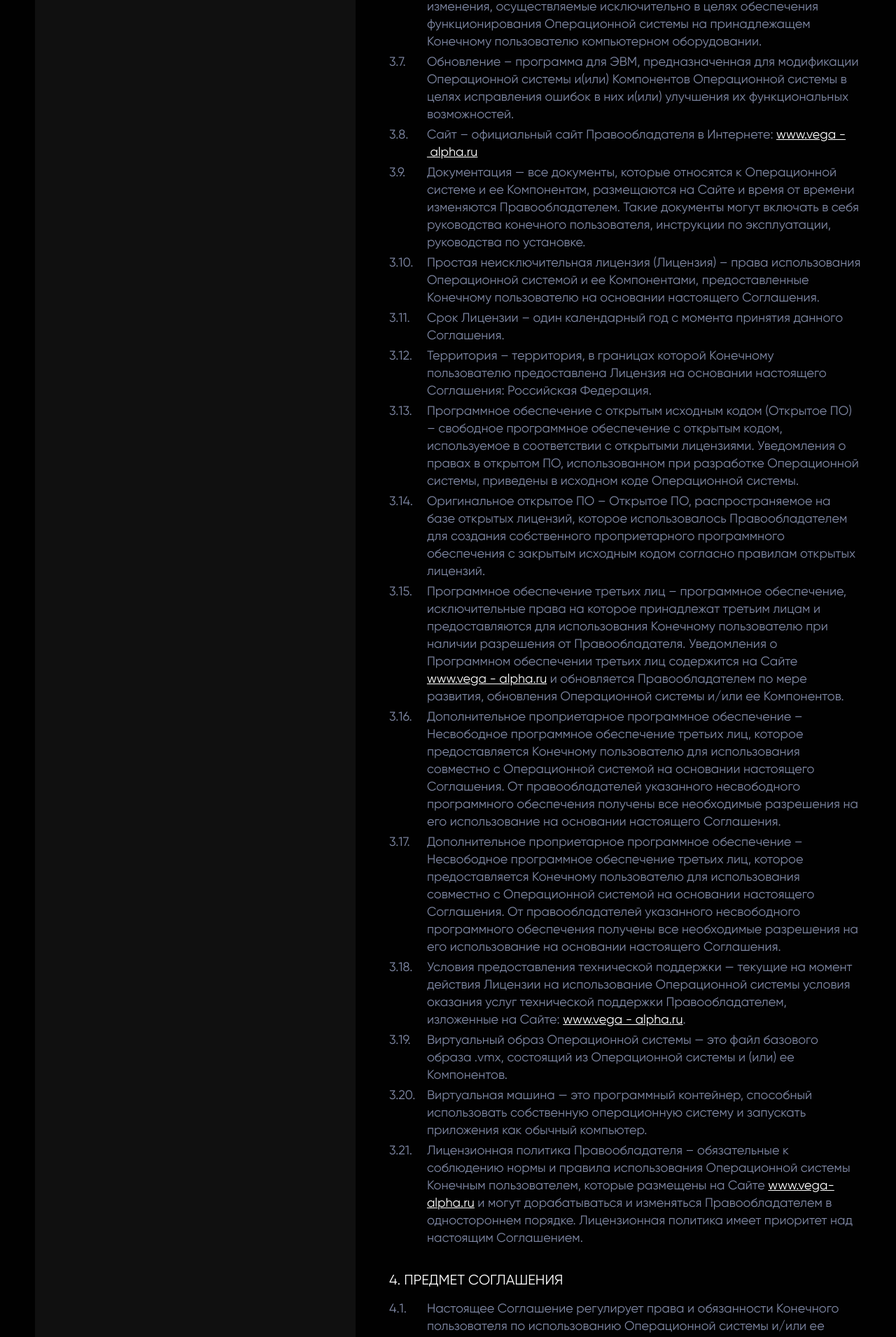
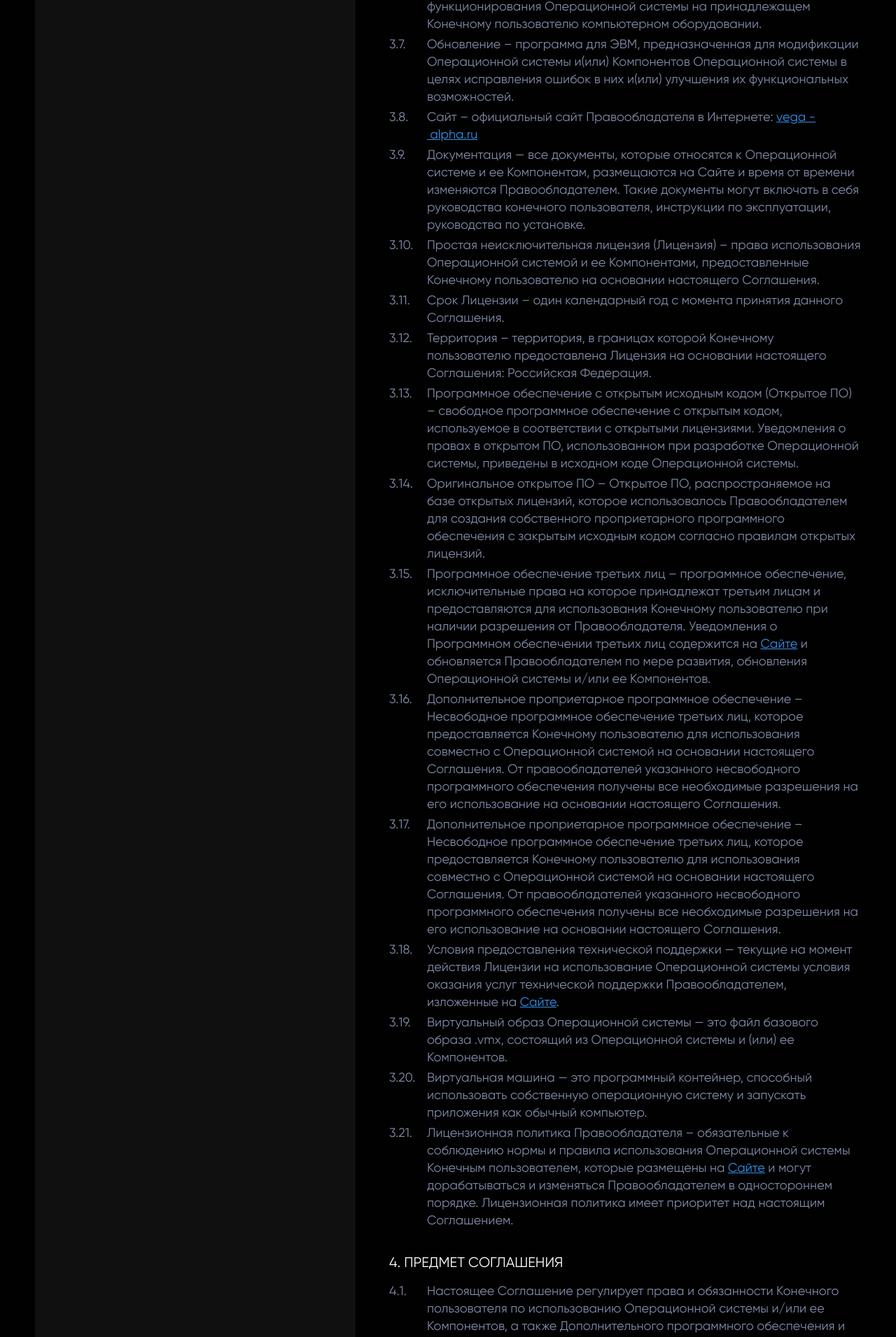
Before and after one commit to dTroshin11/cosmos2, a React (Create React App) app: page /documents in a window 1280 px wide. Shown: the part 2333-4244 px from the top of the page at 70% size. Built offline with nearby package versions, Linux system fonts and the light colour scheme.

Commit message:
some fixes

```diff
--- a/src/pages/Documents/Documents.jsx
+++ b/src/pages/Documents/Documents.jsx
@@ -6,7 +6,7 @@ import { useEffect, useRef, useState } from "react";
 const Documents = () => {
 
     useEffect(() => {
-        window.scrollTo(0,0)
+        window.scrollTo(0, 0)
     }, [])
 
     const [showAnchors, setShowAnchors] = useState(true)
@@ -91,7 +91,7 @@ const Documents = () => {
             },
             {
                 number: <>2.2.</>,
-                text: <>Использование Сервиса на иных условиях, отличных от описанных в Соглашении, не допускается. Действующая редакция Соглашения доступна по адресу: <a href="https://vega-alpha.ru/" target="_blank" rel="noopener noreferrer">www.vega&nbsp;-&nbsp;alpha.ru</a></>
+                text: <>Использование Сервиса на иных условиях, отличных от описанных в Соглашении, не допускается. Действующая редакция Соглашения доступна по <a href="https://vega-alpha.ru/" target="_blank" rel="noopener noreferrer">адресу</a></>
             },
             {
                 number: <>2.3.</>,
@@ -492,7 +492,7 @@ const Documents = () => {
             },
             {
                 number: <>2.7.</>,
-                text: <>Настоящее Соглашение может изменяться Правообладателем в одностороннем порядке без дополнительного письменного извещения Пользователя. Актуальная версия Соглашения размещена на Сайт <a href="https://vega-alpha.ru/" target="_blank" rel="noopener noreferrer">www.vega&nbsp;-&nbsp;alpha.ru</a></>
+                text: <>Настоящее Соглашение может изменяться Правообладателем в одностороннем порядке без дополнительного письменного извещения Пользователя. Актуальная версия Соглашения размещена на <a href="https://vega-alpha.ru/" target="_blank" rel="noopener noreferrer">Сайт</a></>
             }
         ],
         [
@@ -526,7 +526,7 @@ const Documents = () => {
             },
             {
                 number: <>3.8.</>,
-                text: <>Сайт – официальный сайт Правообладателя в Интернете: <a href="https://vega-alpha.ru/" target="_blank" rel="noopener noreferrer">www.vega&nbsp;-&nbsp;alpha.ru</a></>
+                text: <>Сайт – официальный сайт Правообладателя в Интернете: <a href="https://vega-alpha.ru/" target="_blank" rel="noopener noreferrer">vega&nbsp;-&nbsp;alpha.ru</a></>
             },
             {
                 number: <>3.9.</>,
@@ -554,7 +554,7 @@ const Documents = () => {
             },
             {
                 number: <>3.15.</>,
-                text: <>Программное обеспечение третьих лиц – программное обеспечение, исключительные права на которое принадлежат третьим лицам и предоставляются для использования Конечному пользователю при наличии разрешения от Правообладателя. Уведомления о Программном обеспечении третьих лиц содержится на Сайте <a href="https://vega-alpha.ru/" target="_blank" rel="noopener noreferrer">www.vega&nbsp;-&nbsp;alpha.ru</a> и обновляется Правообладателем по мере развития, обновления Операционной системы и/или ее Компонентов.</>
+                text: <>Программное обеспечение третьих лиц – программное обеспечение, исключительные права на которое принадлежат третьим лицам и предоставляются для использования Конечному пользователю при наличии разрешения от Правообладателя. Уведомления о Программном обеспечении третьих лиц содержится на <a href="https://vega-alpha.ru/" target="_blank" rel="noopener noreferrer">Сайте</a> и обновляется Правообладателем по мере развития, обновления Операционной системы и/или ее Компонентов.</>
             },
             {
                 number: <>3.16.</>,
@@ -566,7 +566,7 @@ const Documents = () => {
             },
             {
                 number: <>3.18.</>,
-                text: <>Условия предоставления технической поддержки — текущие на момент действия Лицензии на использование Операционной системы условия оказания услуг технической поддержки Правообладателем, изложенные на Сайте: <a href="https://vega-alpha.ru/" target="_blank" rel="noopener noreferrer">www.vega&nbsp;-&nbsp;alpha.ru</a>. </>
+                text: <>Условия предоставления технической поддержки — текущие на момент действия Лицензии на использование Операционной системы условия оказания услуг технической поддержки Правообладателем, изложенные на <a href="https://vega-alpha.ru/" target="_blank" rel="noopener noreferrer">Сайте</a>.</>
             },
             {
                 number: <>3.19.</>,
@@ -578,7 +578,7 @@ const Documents = () => {
             },
             {
                 number: <>3.21.</>,
-                text: <>Лицензионная политика Правообладателя – обязательные к соблюдению нормы и правила использования Операционной системы Конечным пользователем, которые размещены на Сайте <a href="https://vega-alpha.ru/" target="_blank" rel="noopener noreferrer">www.vega-alpha.ru</a> и могут дорабатываться и изменяться Правообладателем в одностороннем порядке. Лицензионная политика имеет приоритет над настоящим Соглашением. </>
+                text: <>Лицензионная политика Правообладателя – обязательные к соблюдению нормы и правила использования Операционной системы Конечным пользователем, которые размещены на <a href="https://vega-alpha.ru/" target="_blank" rel="noopener noreferrer">Сайте</a> и могут дорабатываться и изменяться Правообладателем в одностороннем порядке. Лицензионная политика имеет приоритет над настоящим Соглашением. </>
             },
         ],
         [
@@ -600,28 +600,28 @@ const Documents = () => {
             },
             {
                 number: <>4.4.1.</>,
-                text: <>Операционная система и ее Компоненты являются составным произведением и содержит компоненты собственной разработки Правообладателя, самостоятельные и переработанные программные компоненты третьих лиц, распространяемые на основании отдельных лицензий, включая свободные.
+                text: <div><div style={{ marginBottom: '10px' }}>Операционная система и ее Компоненты являются составным произведением и содержит компоненты собственной разработки Правообладателя, самостоятельные и переработанные программные компоненты третьих лиц, распространяемые на основании отдельных лицензий, включая свободные.</div>
 
-                    Операционная система разработана на базе Базовой ОС FreeBSD версия 13.2 (Базовая ОС). Исключительные права на Операционную систему и/или ее Компоненты принадлежат Правообладателю.
+                    <div style={{ marginBottom: '10px' }}>Операционная система разработана на базе Базовой ОС FreeBSD версия 13.2 (Базовая ОС). Исключительные права на Операционную систему и/или ее Компоненты принадлежат Правообладателю.</div>
 
-                    Исходный код Базовой ОС является открытым и доступен по <a href="https://www.freebsd.org/" target="_blank" rel="noopener noreferrer">https://www.freebsd.org/</a>. Уведомления о правах на Базовую ОС приведены ниже а также на сайте правообладателя Базовой ОС <a href="https://www.freebsd.org/copyright/freebsd-license/" target="_blank" rel="noopener noreferrer">https://www.freebsd.org/copyright/freebsd-license/</a>:
-                    Copyright 1992-2023 The FreeBSD Project.
-                    Redistribution and use in source and binary forms, with or without modification, are permitted provided that the following conditions are met:
-                    •	Redistributions of source code must retain the above copyright notice, this list of conditions and the following disclaimer.
-                    •	Redistributions in binary form must reproduce the above copyright notice, this list of conditions and the following disclaimer in the documentation and/or other materials provided with the distribution.
-                    THIS SOFTWARE IS PROVIDED BY THE AUTHOR AND CONTRIBUTORS "AS IS" AND ANY EXPRESS OR IMPLIED WARRANTIES, INCLUDING, BUT NOT LIMITED TO, THE IMPLIED WARRANTIES OF MERCHANTABILITY AND FITNESS FOR A PARTICULAR PURPOSE ARE DISCLAIMED. IN NO EVENT SHALL THE AUTHOR OR CONTRIBUTORS BE LIABLE FOR ANY DIRECT, INDIRECT, INCIDENTAL, SPECIAL, EXEMPLARY, OR CONSEQUENTIAL DAMAGES (INCLUDING, BUT NOT LIMITED TO, PROCUREMENT OF SUBSTITUTE GOODS OR SERVICES; LOSS OF USE, DATA, OR PROFITS; OR BUSINESS INTERRUPTION) HOWEVER CAUSED AND ON ANY THEORY OF LIABILITY, WHETHER IN CONTRACT, STRICT LIABILITY, OR TORT (INCLUDING NEGLIGENCE OR OTHERWISE) ARISING IN ANY WAY OUT OF THE USE OF THIS SOFTWARE, EVEN IF ADVISED OF THE POSSIBILITY OF SUCH DAMAGE.
-                    The views and conclusions contained in the software and documentation are those of the authors and should not be interpreted as representing official policies, either expressed or implied, of the FreeBSD Project.
+                    <div style={{ marginBottom: '10px' }}>Исходный код Базовой ОС является открытым и доступен по <a href="https://www.freebsd.org/" target="_blank" rel="noopener noreferrer">ссылке</a>. Уведомления о правах на Базовую ОС приведены ниже а также на <a href="https://www.freebsd.org/copyright/freebsd-license/" target="_blank" rel="noopener noreferrer">сайте</a> правообладателя Базовой ОС:</div>
+                    <div style={{ marginBottom: '10px' }}>Copyright 1992-2023 The FreeBSD Project.</div>
+                    <div style={{ marginBottom: '10px' }}>Redistribution and use in source and binary forms, with or without modification, are permitted provided that the following conditions are met:</div>
+                    <div style={{ marginBottom: '10px' }}>•	Redistributions of source code must retain the above copyright notice, this list of conditions and the following disclaimer.</div>
+                    <div style={{ marginBottom: '10px' }}>•	Redistributions in binary form must reproduce the above copyright notice, this list of conditions and the following disclaimer in the documentation and/or other materials provided with the distribution.</div>
+                    <div style={{ marginBottom: '10px' }}>THIS SOFTWARE IS PROVIDED BY THE AUTHOR AND CONTRIBUTORS "AS IS" AND ANY EXPRESS OR IMPLIED WARRANTIES, INCLUDING, BUT NOT LIMITED TO, THE IMPLIED WARRANTIES OF MERCHANTABILITY AND FITNESS FOR A PARTICULAR PURPOSE ARE DISCLAIMED. IN NO EVENT SHALL THE AUTHOR OR CONTRIBUTORS BE LIABLE FOR ANY DIRECT, INDIRECT, INCIDENTAL, SPECIAL, EXEMPLARY, OR CONSEQUENTIAL DAMAGES (INCLUDING, BUT NOT LIMITED TO, PROCUREMENT OF SUBSTITUTE GOODS OR SERVICES; LOSS OF USE, DATA, OR PROFITS; OR BUSINESS INTERRUPTION) HOWEVER CAUSED AND ON ANY THEORY OF LIABILITY, WHETHER IN CONTRACT, STRICT LIABILITY, OR TORT (INCLUDING NEGLIGENCE OR OTHERWISE) ARISING IN ANY WAY OUT OF THE USE OF THIS SOFTWARE, EVEN IF ADVISED OF THE POSSIBILITY OF SUCH DAMAGE.</div>
+                    <div style={{ marginBottom: '20px' }}>The views and conclusions contained in the software and documentation are those of the authors and should not be interpreted as representing official policies, either expressed or implied, of the FreeBSD Project.</div>
 
-                    НЕОФИЦИАЛЬНЫЙ ПЕРЕВОД НА РУССКИЙ ЯЗЫК:
+                    <div style={{ marginBottom: '20px' }}>НЕОФИЦИАЛЬНЫЙ ПЕРЕВОД НА РУССКИЙ ЯЗЫК:</div>
 
-                    Copyright 1992-2023 The FreeBSD Project.
-                    При распространении и использовании исходного и бинарного кода с модификациями или без таковых необходимо соблюдать следующие условия:
-                    •	при дальнейшем распространении программы в форме исходного кода должны быть сохранены уведомления об авторском праве, уведомление об исключении гарантий и ответственности;
-                    •	в случае распространения программы в объектном коде вышеперечисленные сведения должны быть воспроизведены в документации и (или) иных сопроводительных документах (то есть фактически копия первоначальной лицензии должна сопровождать такую программу);
+                    <div style={{ marginBottom: '10px' }}>Copyright 1992-2023 The FreeBSD Project.</div>
+                    <div style={{ marginBottom: '10px' }}>При распространении и использовании исходного и бинарного кода с модификациями или без таковых необходимо соблюдать следующие условия:</div>
+                    <div style={{ marginBottom: '10px' }}>•	при дальнейшем распространении программы в форме исходного кода должны быть сохранены уведомления об авторском праве, уведомление об исключении гарантий и ответственности;</div>
+                    <div style={{ marginBottom: '10px' }}>•	в случае распространения программы в объектном коде вышеперечисленные сведения должны быть воспроизведены в документации и (или) иных сопроводительных документах (то есть фактически копия первоначальной лицензии должна сопровождать такую программу);</div>
 
-                    ЭТА ПРОГРАММА ПРЕДОСТАВЛЕНА ВЛАДЕЛЬЦАМИ АВТОРСКИХ ПРАВ И/ИЛИ ДРУГИМИ СТОРОНАМИ «КАК ОНА ЕСТЬ» БЕЗ КАКОГО-ЛИБО ВИДА ГАРАНТИЙ, ВЫРАЖЕННЫХ ЯВНО ИЛИ ПОДРАЗУМЕВАЕМЫХ, ВКЛЮЧАЯ, НО НЕ ОГРАНИЧИВАЯСЬ ИМИ, ПОДРАЗУМЕВАЕМЫЕ ГАРАНТИИ КОММЕРЧЕСКОЙ ЦЕННОСТИ И ПРИГОДНОСТИ ДЛЯ КОНКРЕТНОЙ ЦЕЛИ. НИ В КОЕМ СЛУЧАЕ НИ ОДИН ВЛАДЕЛЕЦ АВТОРСКИХ ПРАВ И НИ ОДНО ДРУГОЕ ЛИЦО, КОТОРОЕ МОЖЕТ ИЗМЕНЯТЬ И/ИЛИ ПОВТОРНО РАСПРОСТРАНЯТЬ ПРОГРАММУ, КАК БЫЛО СКАЗАНО ВЫШЕ, НЕ НЕСЁТ ОТВЕТСТВЕННОСТИ, ВКЛЮЧАЯ ЛЮБЫЕ ОБЩИЕ, СЛУЧАЙНЫЕ, СПЕЦИАЛЬНЫЕ ИЛИ ПОСЛЕДОВАВШИЕ УБЫТКИ, ВСЛЕДСТВИЕ ИСПОЛЬЗОВАНИЯ ИЛИ НЕВОЗМОЖНОСТИ ИСПОЛЬЗОВАНИЯ ПРОГРАММЫ (ВКЛЮЧАЯ, НО НЕ ОГРАНИЧИВАЯСЬ ПОТЕРЕЙ ДАННЫХ, ИЛИ ДАННЫМИ, СТАВШИМИ НЕПРАВИЛЬНЫМИ, ИЛИ ПОТЕРЯМИ, ПРИНЕСЕННЫМИ ИЗ-ЗА ВАС ИЛИ ТРЕТЬИХ ЛИЦ, ИЛИ ОТКАЗОМ ПРОГРАММЫ РАБОТАТЬ СОВМЕСТНО С ДРУГИМИ ПРОГРАММАМИ), ДАЖЕ ЕСЛИ ТАКОЙ ВЛАДЕЛЕЦ ИЛИ ДРУГОЕ ЛИЦО БЫЛИ ИЗВЕЩЕНЫ О ВОЗМОЖНОСТИ ТАКИХ УБЫТКОВ.
+                    <div style={{ marginBottom: '10px' }}>ЭТА ПРОГРАММА ПРЕДОСТАВЛЕНА ВЛАДЕЛЬЦАМИ АВТОРСКИХ ПРАВ И/ИЛИ ДРУГИМИ СТОРОНАМИ «КАК ОНА ЕСТЬ» БЕЗ КАКОГО-ЛИБО ВИДА ГАРАНТИЙ, ВЫРАЖЕННЫХ ЯВНО ИЛИ ПОДРАЗУМЕВАЕМЫХ, ВКЛЮЧАЯ, НО НЕ ОГРАНИЧИВАЯСЬ ИМИ, ПОДРАЗУМЕВАЕМЫЕ ГАРАНТИИ КОММЕРЧЕСКОЙ ЦЕННОСТИ И ПРИГОДНОСТИ ДЛЯ КОНКРЕТНОЙ ЦЕЛИ. НИ В КОЕМ СЛУЧАЕ НИ ОДИН ВЛАДЕЛЕЦ АВТОРСКИХ ПРАВ И НИ ОДНО ДРУГОЕ ЛИЦО, КОТОРОЕ МОЖЕТ ИЗМЕНЯТЬ И/ИЛИ ПОВТОРНО РАСПРОСТРАНЯТЬ ПРОГРАММУ, КАК БЫЛО СКАЗАНО ВЫШЕ, НЕ НЕСЁТ ОТВЕТСТВЕННОСТИ, ВКЛЮЧАЯ ЛЮБЫЕ ОБЩИЕ, СЛУЧАЙНЫЕ, СПЕЦИАЛЬНЫЕ ИЛИ ПОСЛЕДОВАВШИЕ УБЫТКИ, ВСЛЕДСТВИЕ ИСПОЛЬЗОВАНИЯ ИЛИ НЕВОЗМОЖНОСТИ ИСПОЛЬЗОВАНИЯ ПРОГРАММЫ (ВКЛЮЧАЯ, НО НЕ ОГРАНИЧИВАЯСЬ ПОТЕРЕЙ ДАННЫХ, ИЛИ ДАННЫМИ, СТАВШИМИ НЕПРАВИЛЬНЫМИ, ИЛИ ПОТЕРЯМИ, ПРИНЕСЕННЫМИ ИЗ-ЗА ВАС ИЛИ ТРЕТЬИХ ЛИЦ, ИЛИ ОТКАЗОМ ПРОГРАММЫ РАБОТАТЬ СОВМЕСТНО С ДРУГИМИ ПРОГРАММАМИ), ДАЖЕ ЕСЛИ ТАКОЙ ВЛАДЕЛЕЦ ИЛИ ДРУГОЕ ЛИЦО БЫЛИ ИЗВЕЩЕНЫ О ВОЗМОЖНОСТИ ТАКИХ УБЫТКОВ.</div>
                         Взгляды и выводы, содержащиеся в программном обеспечении и документации, принадлежат авторам и не должны интерпретироваться как официальная политика, выраженная или подразумеваемая, проекта FreeBSD.
-                </>
+                    </div>
             },
                     {
                         number: <>4.4.2.</>,
@@ -629,7 +629,7 @@ const Documents = () => {
             },
                     {
                         number: <>4.4.3.</>,
-                text: <>Дополнительное проприетарное программное обеспечение предоставляется Конечному пользователю с разрешения его правообладателей для использования на основании настоящего Соглашения. Его список приводится в Документации и на Сайте <a href="https://vega-alpha.ru/" target="_blank" rel="noopener noreferrer">www.vega-alpha.ru</a> и может изменяться в результате развития и обновления Операционной системы и ее Компонентов.</>
+                    text: <>Дополнительное проприетарное программное обеспечение предоставляется Конечному пользователю с разрешения его правообладателей для использования на основании настоящего Соглашения. Его список приводится в Документации и на <a href="https://vega-alpha.ru/" target="_blank" rel="noopener noreferrer">Сайте</a> и может изменяться в результате развития и обновления Операционной системы и ее Компонентов.</>
             },
                     {
                         number: <>4.4.4.</>,
@@ -740,7 +740,7 @@ const Documents = () => {
             },
                     {
                         number: <>6.8.1.</>,
-                text: <>Условия предоставления технической поддержки ПО изложены на Сайте <a href="https://vega-alpha.ru/" target="_blank" rel="noopener noreferrer">www.vega&nbsp;-&nbsp;alpha.ru</a> и могут изменяться Правообладателем.</>
+                    text: <>Условия предоставления технической поддержки ПО изложены на <a href="https://vega-alpha.ru/" target="_blank" rel="noopener noreferrer">Сайте</a> и могут изменяться Правообладателем.</>
             },
                     {
                         number: <>6.8.2.</>,
@@ -797,7 +797,7 @@ const Documents = () => {
 
                     return (
                     <>
-            <SecondaryHeader links={links} showAnchors={showAnchors} scrollToFormBlock={scrollToFormBlock} bgBlack={bgBlack}/>
+                        <SecondaryHeader links={links} showAnchors={showAnchors} scrollToFormBlock={scrollToFormBlock} bgBlack={bgBlack} />
                         <div className={Styles.Documents}>
                             <div className={Styles.Menu}>
                                 <div className={Styles.Links}>
--- a/src/pages/Documents/Documents.module.scss
+++ b/src/pages/Documents/Documents.module.scss
@@ -150,12 +150,12 @@
     display: flex;
 
     a {
-        color: #fff;
+        color: #358fe9;
         text-decoration: underline;
         transition: background-color .3s, opacity .3s;
 
         &:hover {
-            opacity: 0.5;
+            opacity: 0.8;
         }
     }
 }
```
Also changed, not shown: src/components/FormBlock/FormBlock.jsx (+6 -5 lines). Lines whose indentation alone changed are shown as unchanged.
